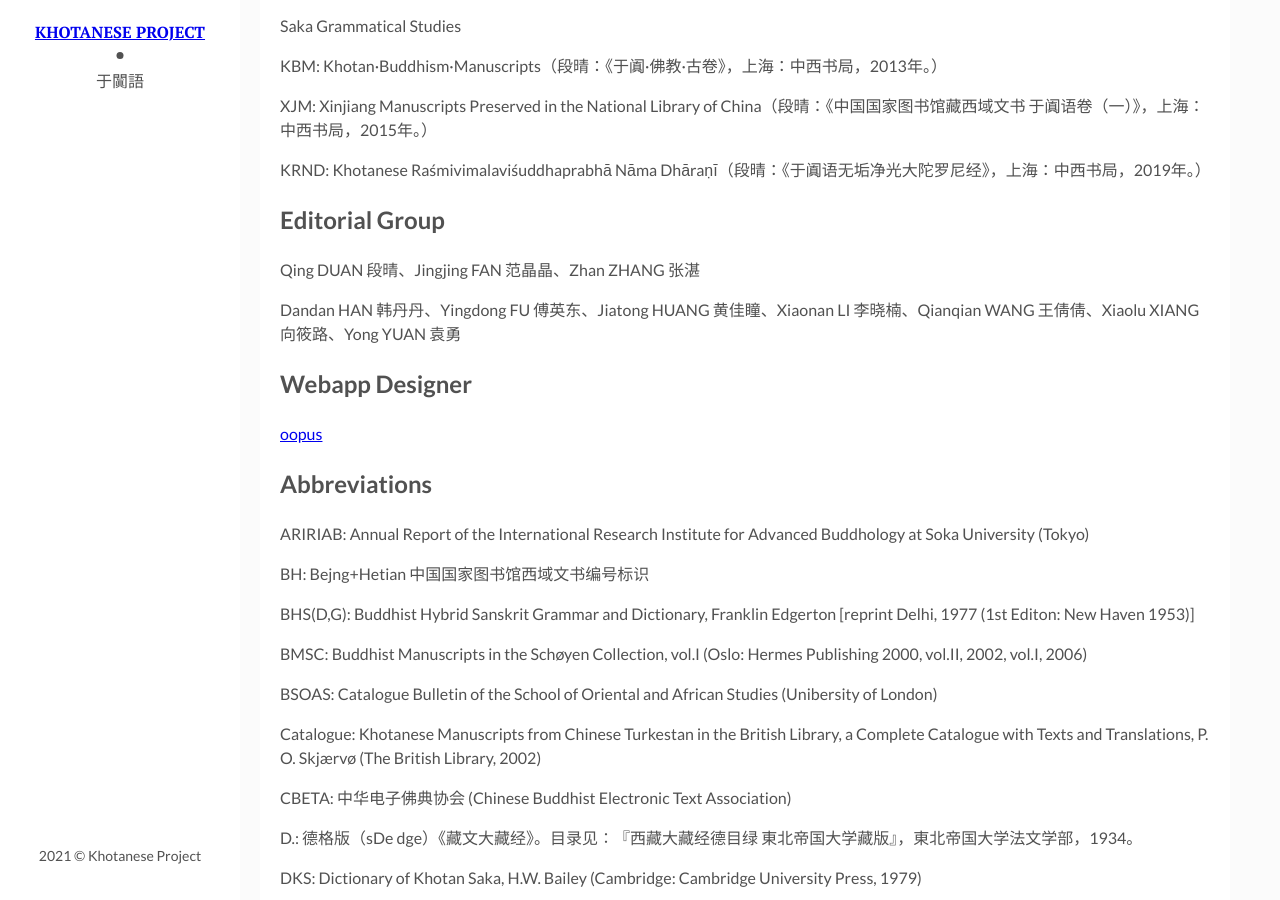
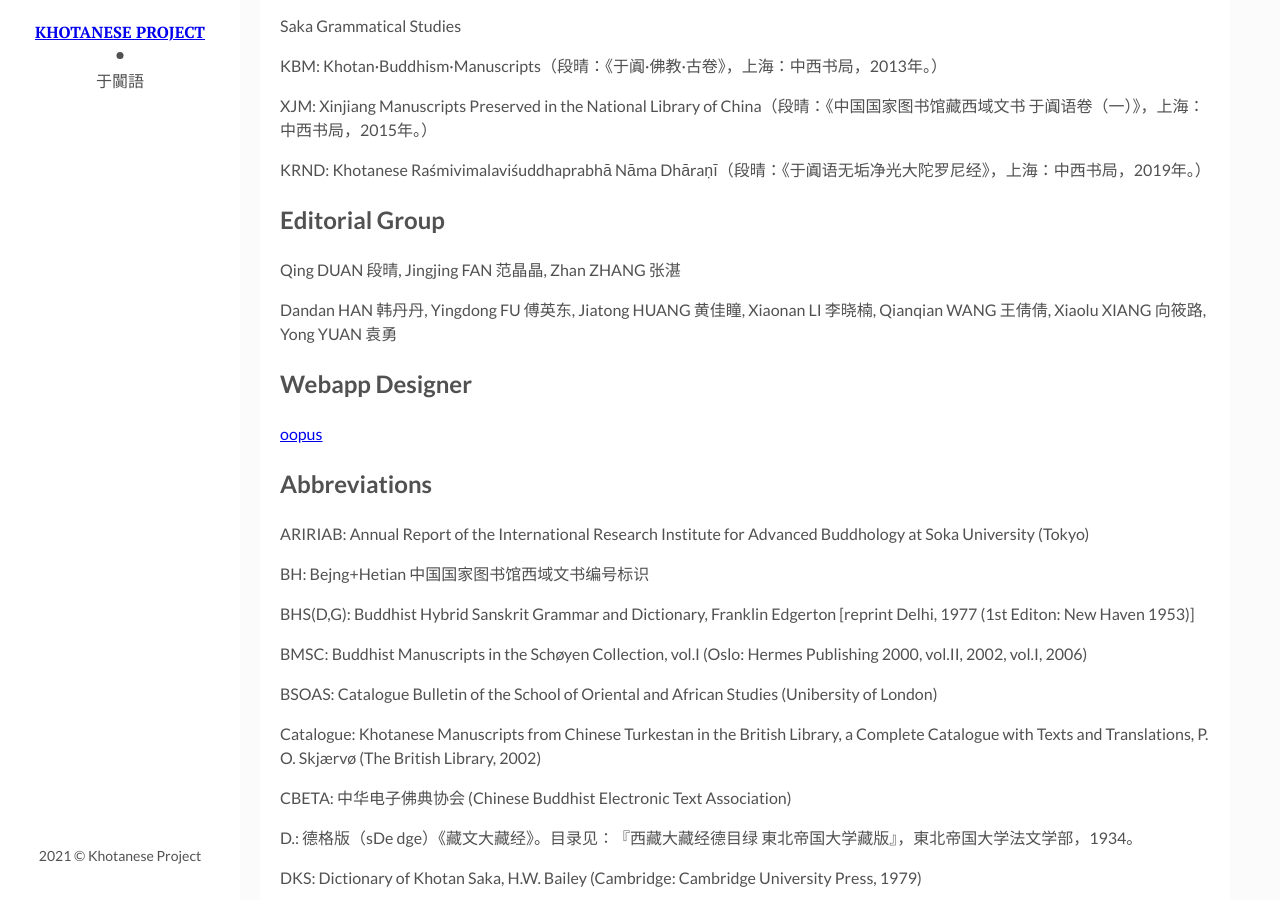
Before and after one commit to khotanese/khotanese.github.io, a Jekyll site: the page built from _posts/2021-10-22-dictionary.markdown, in a window 1280 px wide and 900 px high, scrolled down 361 px. Built offline with Jekyll 4.4.1, drawn with Linux system fonts in a browser that asks for light colours.

```diff
--- a/_posts/2021-10-22-dictionary.markdown
+++ b/_posts/2021-10-22-dictionary.markdown
@@ -29,9 +29,9 @@ KRND: Khotanese Raśmivimalaviśuddhaprabhā Nāma Dhāraṇī（段晴：《于
 
 ## Editorial Group
 
-Qing DUAN 段晴、Jingjing FAN 范晶晶、Zhan ZHANG 张湛
+Qing DUAN 段晴, Jingjing FAN 范晶晶, Zhan ZHANG 张湛
 
-Dandan HAN 韩丹丹、Yingdong FU 傅英东、Jiatong HUANG 黄佳瞳、Xiaonan LI 李晓楠、Qianqian WANG 王倩倩、Xiaolu XIANG 向筱路、Yong YUAN 袁勇
+Dandan HAN 韩丹丹, Yingdong FU 傅英东, Jiatong HUANG 黄佳瞳, Xiaonan LI 李晓楠, Qianqian WANG 王倩倩, Xiaolu XIANG 向筱路, Yong YUAN 袁勇
 
 ## Webapp Designer
 
```
